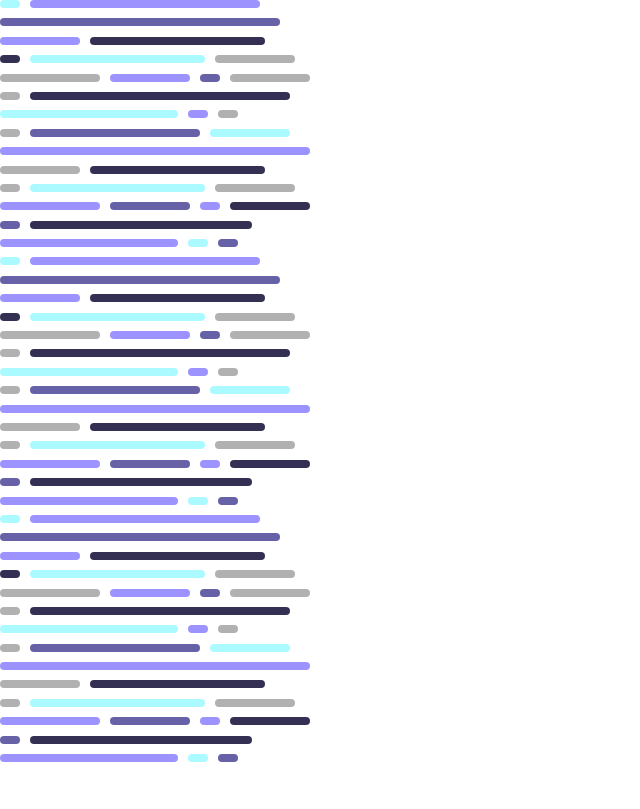
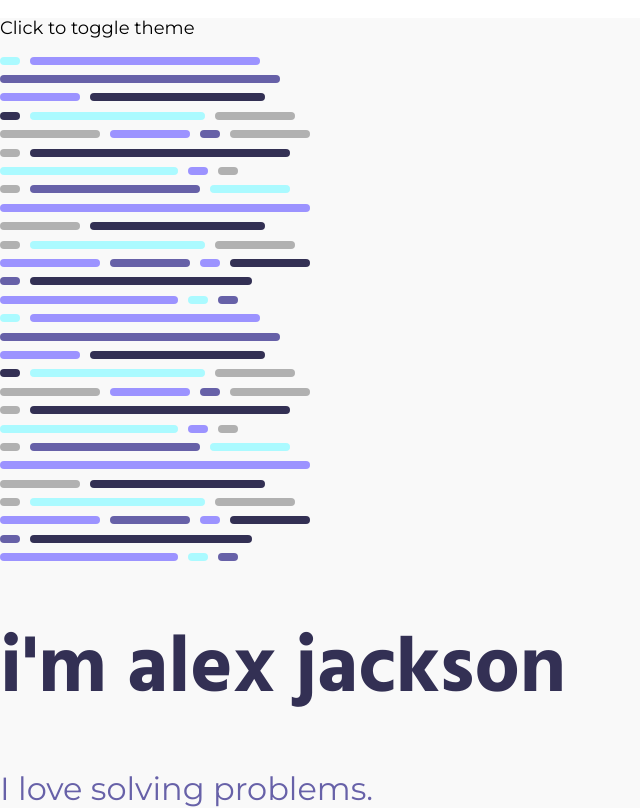
Before and after one commit to jaj1014/xanderjack, a Vue app: page /#/ in a window 1280 px wide. Shown: the top 809 px of the page, without its empty margins (0-640 px from the left). Built offline with nearby package versions, Linux system fonts and the light colour scheme.

Commit message:
binding up colors and testing toggling theme

```diff
--- a/src/App.vue
+++ b/src/App.vue
@@ -1,22 +1,38 @@
 <template>
-  <div id="app">
+  <div id="app" :style="bodyStyle">
     <!-- <router-link to="/">Home</router-link>
     <router-link to="/about">About</router-link>
-    <router-link to="/projects">Projects</router-link> -->
+    <router-link to="/projects">Projects</router-link>-->
+    <p @click="toggleTheme()">Click to toggle theme</p>
     <code-strip></code-strip>
     <router-view></router-view>
   </div>
 </template>
 
 <script>
-import CodeStrip from './components/code/CodeStrip'
+import { mapGetters, mapMutations } from "vuex";
+
+import CodeStrip from "./components/code/CodeStrip";
 
 export default {
-  name: 'app',
+  name: "app",
   components: {
     CodeStrip
+  },
+  computed: {
+    ...mapGetters({
+      background: 'theme/background'
+    }),
+    bodyStyle () {
+      return { backgroundColor: this.background.color }
+    }
+  },
+  methods: {
+    ...mapMutations({
+      toggleTheme: "theme/toggleTheme"
+    })
   }
-}
+};
 </script>
 
 <style lang="scss"></style>
--- a/src/components/code/CodeStrip.vue
+++ b/src/components/code/CodeStrip.vue
@@ -1,6 +1,5 @@
 <template>
   <div>
-    <snippet-block></snippet-block>
     <snippet-block></snippet-block>
     <snippet-block></snippet-block>
   </div>
@@ -10,7 +9,7 @@
 import SnippetBlock from './SnippetBlock'
 
 export default {
-  name: 'code-stripe',
+  name: 'code-strip',
   components: {
     SnippetBlock
   }
--- a/src/components/code/SnippetBlock.vue
+++ b/src/components/code/SnippetBlock.vue
@@ -1,72 +1,74 @@
 <template>
   <div class="snippet-block">
     <div>
-      <snippet :color="aqua" width="20"></snippet>
-      <snippet :color="lightPurple" width="230"></snippet>
+      <snippet :color="accent.color" width="20"></snippet>
+      <snippet :color="lightPrime.color" width="230"></snippet>
     </div>
     <div>
-      <snippet :color="medPurple" width="280"></snippet>
+      <snippet :color="medPrime.color" width="280"></snippet>
     </div>
     <div>
-      <snippet :color="lightPurple" width="80"></snippet>
-      <snippet :color="darkPurple" width="175"></snippet>
+      <snippet :color="lightPrime.color" width="80"></snippet>
+      <snippet :color="darkPrime.color" width="175"></snippet>
     </div>
     <div>
-      <snippet :color="darkPurple" width="20"></snippet>
-      <snippet :color="aqua" width="175"></snippet>
-      <snippet :color="medGrey" width="80"></snippet>
+      <snippet :color="darkPrime.color" width="20"></snippet>
+      <snippet :color="accent.color" width="175"></snippet>
+      <snippet :color="darkNeutral.color" width="80"></snippet>
     </div>
     <div>
-      <snippet :color="medGrey" width="100"></snippet>
-      <snippet :color="lightPurple" width="80"></snippet>
-      <snippet :color="medPurple" width="20"></snippet>
-      <snippet :color="medGrey" width="80"></snippet>
+      <snippet :color="darkNeutral.color" width="100"></snippet>
+      <snippet :color="lightPrime.color" width="80"></snippet>
+      <snippet :color="medPrime.color" width="20"></snippet>
+      <snippet :color="darkNeutral.color" width="80"></snippet>
     </div>
     <div>
-      <snippet :color="medGrey" width="20"></snippet>
-      <snippet :color="darkPurple" width="260"></snippet>
+      <snippet :color="darkNeutral.color" width="20"></snippet>
+      <snippet :color="darkPrime.color" width="260"></snippet>
     </div>
     <div>
-      <snippet :color="aqua" width="178"></snippet>
-      <snippet :color="lightPurple" width="20"></snippet>
-      <snippet :color="medGrey" width="20"></snippet>
+      <snippet :color="accent.color" width="178"></snippet>
+      <snippet :color="lightPrime.color" width="20"></snippet>
+      <snippet :color="darkNeutral.color" width="20"></snippet>
     </div>
     <div>
-      <snippet :color="medGrey" width="20"></snippet>
-      <snippet :color="medPurple" width="170"></snippet>
-      <snippet :color="aqua" width="80"></snippet>
+      <snippet :color="darkNeutral.color" width="20"></snippet>
+      <snippet :color="medPrime.color" width="170"></snippet>
+      <snippet :color="accent.color" width="80"></snippet>
     </div>
     <div>
-      <snippet :color="lightPurple" width="310"></snippet>
+      <snippet :color="lightPrime.color" width="310"></snippet>
     </div>
     <div>
-      <snippet :color="medGrey" width="80"></snippet>
-      <snippet :color="darkPurple" width="175"></snippet>
+      <snippet :color="darkNeutral.color" width="80"></snippet>
+      <snippet :color="darkPrime.color" width="175"></snippet>
     </div>
     <div>
-      <snippet :color="medGrey" width="20"></snippet>
-      <snippet :color="aqua" width="175"></snippet>
-      <snippet :color="medGrey" width="80"></snippet>
+      <snippet :color="darkNeutral.color" width="20"></snippet>
+      <snippet :color="accent.color" width="175"></snippet>
+      <snippet :color="darkNeutral.color" width="80"></snippet>
     </div>
     <div>
-      <snippet :color="lightPurple" width="100"></snippet>
-      <snippet :color="medPurple" width="80"></snippet>
-      <snippet :color="lightPurple" width="20"></snippet>
-      <snippet :color="darkPurple" width="80"></snippet>
+      <snippet :color="lightPrime.color" width="100"></snippet>
+      <snippet :color="medPrime.color" width="80"></snippet>
+      <snippet :color="lightPrime.color" width="20"></snippet>
+      <snippet :color="darkPrime.color" width="80"></snippet>
     </div>
     <div>
-      <snippet :color="medPurple" width="20"></snippet>
-      <snippet :color="darkPurple" width="222"></snippet>
+      <snippet :color="medPrime.color" width="20"></snippet>
+      <snippet :color="darkPrime.color" width="222"></snippet>
     </div>
     <div>
-      <snippet :color="lightPurple" width="178"></snippet>
-      <snippet :color="aqua" width="20"></snippet>
-      <snippet :color="medPurple" width="20"></snippet>
+      <snippet :color="lightPrime.color" width="178"></snippet>
+      <snippet :color="accent.color" width="20"></snippet>
+      <snippet :color="medPrime.color" width="20"></snippet>
     </div>
   </div>
 </template>
 
 <script>
+import { mapGetters } from 'vuex'
+
 import Snippet from './Snippet';
 
 export default {
@@ -74,14 +76,14 @@ export default {
   components: {
     Snippet
   },
-  data: function () {
-    return {
-      aqua: '#ABFAFF',
-      lightPurple: '#9C93FF',
-      medPurple: '#6761A8',
-      darkPurple: '#333054',
-      medGrey: '#B1B1B1'
-    }
+  computed: {
+    ...mapGetters({
+      accent: 'theme/accent',
+      lightPrime: 'theme/lightPrime',
+      medPrime: 'theme/medPrime',
+      darkPrime: 'theme/darkPrime',
+      darkNeutral: 'theme/darkNeutral'
+    })
   }
 }
 </script>
--- /dev/null
+++ b/src/components/text/SectionHeader.vue
@@ -0,0 +1,29 @@
+<template>
+  <div>
+    <h1 v-if="tag === 'h1'" :style="headerStyle">{{ text }}</h1>
+    <h2 v-if="tag === 'h2'" :style="headerStyle">{{ text }}</h2>
+    <h3 v-if="tag === 'h3'" :style="headerStyle">{{ text }}</h3>
+    <h4 v-if="tag === 'h4'" :style="subTextStyle">{{ text }}</h4>
+  </div>
+</template>
+
+<script>
+import { mapGetters } from 'vuex'
+
+export default {
+  name: 'section-header',
+  props: ['text', 'tag'],
+  computed: {
+    ...mapGetters({
+      header: 'theme/header',
+      subText: 'theme/heroSubText'
+    }),
+    headerStyle() {
+      return { color: this.header.color }
+    },
+    subTextStyle() {
+      return { color: this.subText.color }
+    }
+  }
+}
+</script>
--- a/src/store/modules/theme.js
+++ b/src/store/modules/theme.js
@@ -17,6 +17,7 @@ const getters = {
   menuText: state => state.isDarkTheme ? state.colors.color1 : state.colors.color6,
   background: state => state.isDarkTheme ? state.colors.color1 : state.colors.color6,
   header: state => state.isDarkTheme ? state.colors.color6 : state.colors.color1,
+  heroSubText: state => state.isDarkTheme ? state.colors.color7 : state.colors.color2,
   bodyText: state => state.isDarkTheme ? state.colors.color6 : state.colors.color2,
   skillChip: state => state.isDarkTheme ? state.colors.color2 : state.colors.color3,
   skillChipText: state => state.colors.color6,
--- a/src/views/About.vue
+++ b/src/views/About.vue
@@ -1,6 +1,6 @@
 <template>
   <section id="about">
-    <h2>{{ page.header }}</h2>
+    <section-header :text="page.header" tag="h2"></section-header>
     <p>{{ page.desc.p1 }}</p>
     <p>{{ page.desc.p2 }}</p>
     <p>{{ page.desc.p3 }}</p>
@@ -16,7 +16,10 @@
 <script>
 import { mapState } from 'vuex'
 
+import SectionHeader from '../components/text/SectionHeader'
+
 export default {
+  components: { SectionHeader },
   computed: mapState({
     page: state => state.page.about
   })
--- a/src/views/Home.vue
+++ b/src/views/Home.vue
@@ -1,18 +1,23 @@
 <template>
   <section id="home">
-    <h1>{{ page.header }}</h1>
-    <h4>{{ page.subText }}</h4>
+    <section-header :text="page.header" tag="h1"></section-header>
+    <section-header :text="page.subText" tag="h4"></section-header>
   </section>
 </template>
 
 <script>
-import { mapState } from 'vuex'
+import { mapState } from "vuex";
+
+import SectionHeader from '../components/text/SectionHeader'
 
 export default {
-  computed: mapState({
-    page: state => state.page.home
-  })
-}
+  components: { SectionHeader },
+  computed: {
+    ...mapState({
+      page: state => state.page.home
+    })
+  }
+};
 </script>
 
 <style lang="scss">
--- a/src/views/Projects.vue
+++ b/src/views/Projects.vue
@@ -1,6 +1,6 @@
 <template>
   <section id="projects">
-    <h2>{{ page.header }}</h2>
+    <section-header :text="page.header" tag="h2"></section-header>
     <article v-for="project in page.items" :key="project.name" class="projs-item">
       <div class="projs-item__img"></div>
       <div class="projs-item__text">
@@ -14,7 +14,10 @@
 <script>
 import { mapState } from 'vuex'
 
+import SectionHeader from '../components/text/SectionHeader'
+
 export default {
+  components: { SectionHeader },
   computed: mapState({
     page: state => state.page.projects
   })
```
